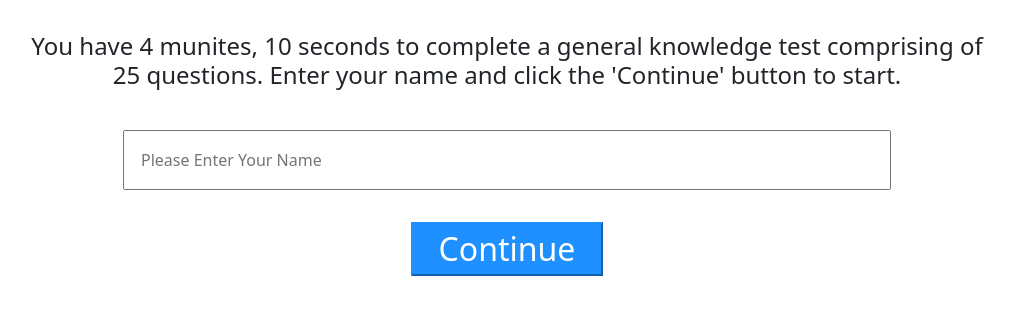
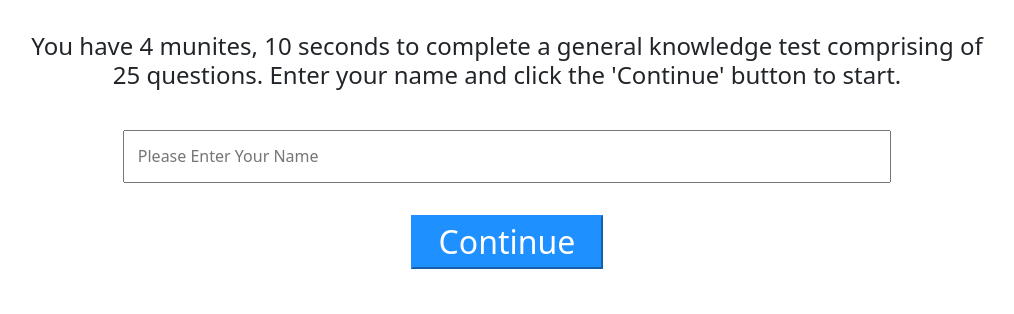
Before and after one commit to Prim3timer/test, a React (Create React App) app: page / in a window 1280 px wide. Shown: the top 314 px of the page, without its empty margins (133-1147 px from the left). Built offline with nearby package versions, Linux system fonts and the light colour scheme.

Commit message:
deperate attempt for css

```diff
--- a/src/index.css
+++ b/src/index.css
@@ -18,7 +18,7 @@
 
 #name-taker {
   width: 60vw;
-  padding: 1rem;
+  padding: .8rem;
 }
 
 #continuity {
```
